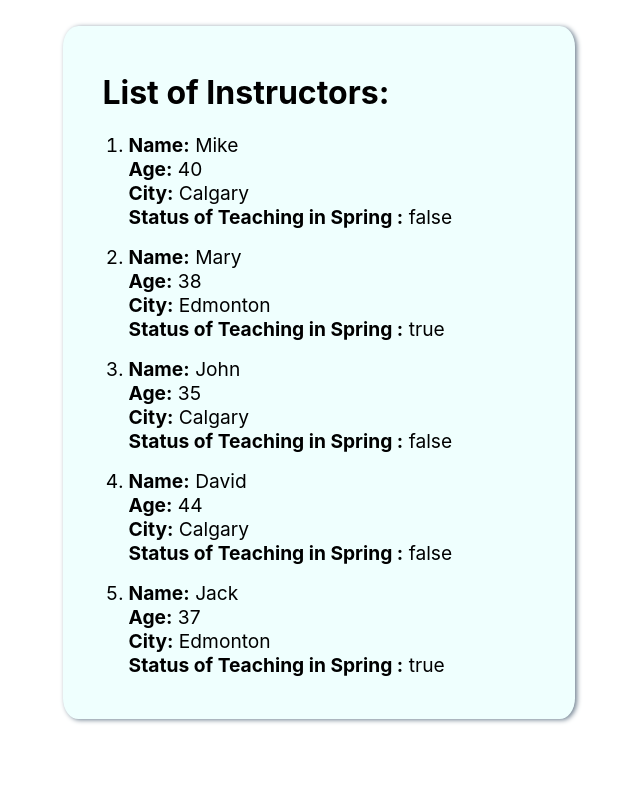
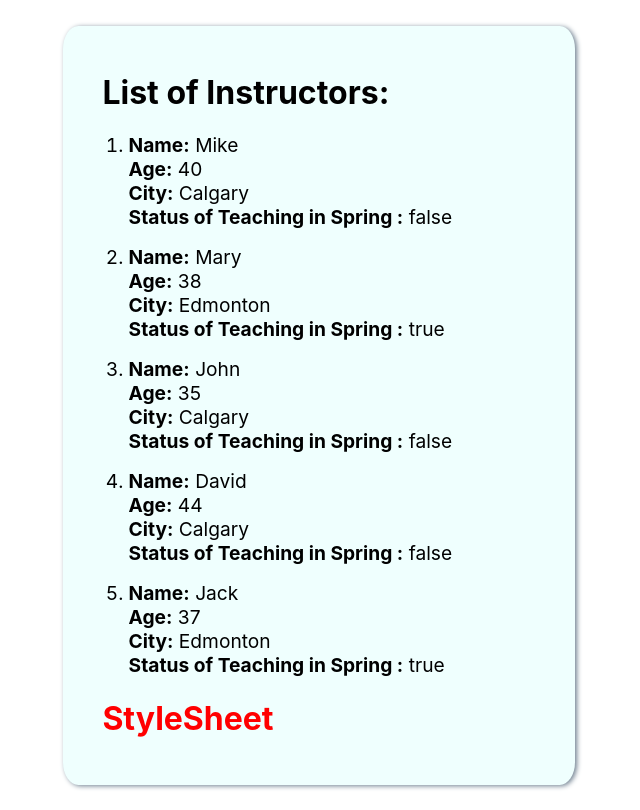
Before and after one commit to michellealzola/lab03listsandstyling, a React (Create React App) app: page / in a window 1280 px wide. Shown: the whole page, without its empty margins (321-961 px from the left). Built offline with nearby package versions, Linux system fonts and the light colour scheme.

Commit message:
added style js

```diff
--- a/src/App.js
+++ b/src/App.js
@@ -1,11 +1,14 @@
 import './App.css';
 import TeacherList from './components/TeacherList';
+import StyleSheet from './components/StyleSheet';
+
 
 function App() {
   return (
     <div className="container">
       <h1>List of Instructors:</h1>
       <TeacherList />
+      <StyleSheet primary={true}/>
     </div>
   );
 }
--- /dev/null
+++ b/src/components/StyleSheet.js
@@ -0,0 +1,15 @@
+import React from 'react'
+import './teacherStyles.css'
+
+function StyleSheet(props) {
+    let className = props.primary ? 'primary' : ''
+  return (
+    <div>
+        <h1 className={className}>
+            StyleSheet
+        </h1>
+    </div>
+  )
+}
+
+export default StyleSheet
--- /dev/null
+++ b/src/components/teacherStyles.css
@@ -0,0 +1,9 @@
+.primary
+{
+    color: red;
+}
+
+.secondary
+{
+    color: green;
+}
```
